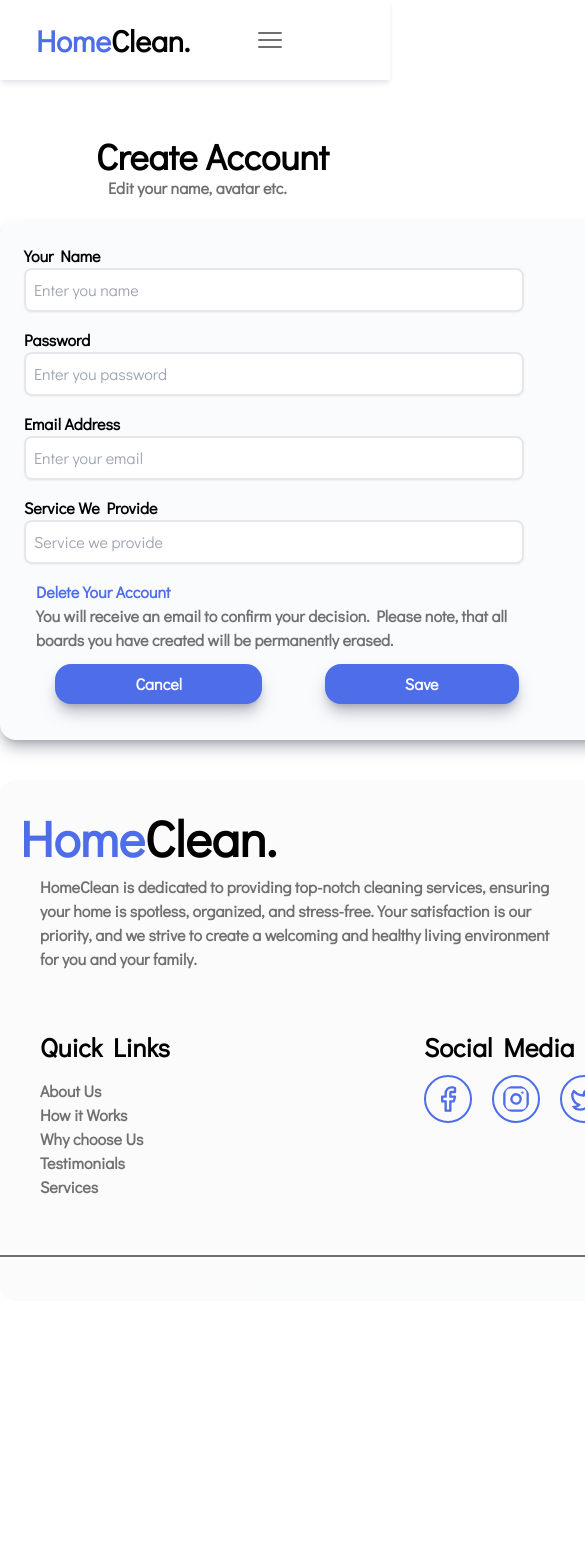
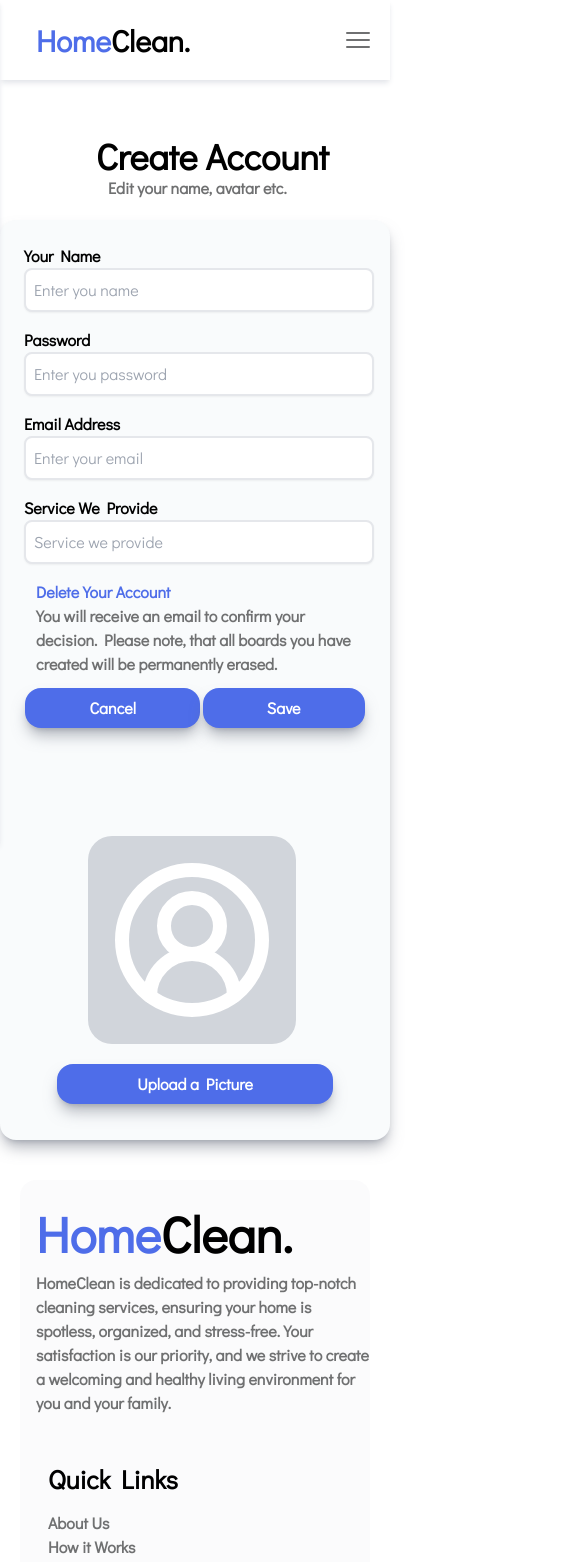
Before and after one commit to chricmako6/Home-Cleaner, a React (Create React App) app: page /profile in a window 390 px wide. Shown: the top 1562 px of the page, 585 px wide, since content can reach past the window. Before the commit the page ends 1301 px from the top, so only its background shows below. Built offline with nearby package versions, Linux system fonts and the light colour scheme.

Commit message:
profile creation changes

```diff
--- a/src/Container/About.jsx
+++ b/src/Container/About.jsx
@@ -54,7 +54,7 @@ const [currentIndex, setCurrentIndex] = useState(0);
 
     return(
        <>
-        <section className="container h-auto mx-auto md:w-[2500px] w-[499px]">
+        <section className="container h-auto mx-auto md:w-[2500px] w-[450px]">
             <div className="items-center justify-center flex md:w-1/2 mx-auto mt-20">
                 <h1 className="items-center leading-[75px] text-center md:text-[80px] text-[60px]">
                     Why Choose <span className="text-Primary">Cleaning Rabbit</span>
--- a/src/Container/Footer.jsx
+++ b/src/Container/Footer.jsx
@@ -3,22 +3,22 @@ export default function Footer(){
 
     return(
         <>
-        <section className="container h-auto mx-auto w-[3000px] bg-gray-300/10 rounded-2xl">
-            <div className="grid md:grid-cols-2">
-                <div className=" p-5 w-[590px]">
+        <section className="container h-auto mx-auto md:w-[3000px] w-[350px] bg-gray-300/10 rounded-2xl  overflow-hidden md:overflow-visible">
+            <div className="grid md:grid-cols-2 md:p-0 p-2">
+                <div className=" md:p-5 md:w-[590px] w-[350px] p-2">
                     <h1  className="text-[50px] md:pl-5">
                         <span className="text-Primary">Home</span>Clean.
                     </h1>
-                    <p className="text-Paragraph pl-5 font-bold text-base text-[18px]">
+                    <p className="text-Paragraph md:pl-5 font-bold text-base text-[15px] md:text-[18px]">
                     HomeClean is dedicated to providing top-notch cleaning services, ensuring your home is spotless, organized, and stress-free. Your satisfaction is our priority, and we strive to create a welcoming and healthy living environment for you and your family.
                     </p>
                 </div>
-                <div className="flex mt-10">
-                    <div className="w-[200px] ">
-                        <h2 className="font-semibold text-[26px] leading-[32px] pl-10">
+                <div className="flex mt-10 md:p-0 pl-5">
+                    <div className="w-[200px]">
+                        <h2 className="font-semibold text-[26px] leading-[32px] md:pl-10">
                             Quick Links
                         </h2>
-                        <ul className="justify-center items-center my-4 pl-10 pr-10">
+                        <ul className="justify-center items-center my-4 md:pl-10 md:pr-10">
                             <li className="text-Paragraph hover:text-Secondary font-bold text-base text-[18px]">
                                 <a href="/">About Us</a>
                             </li>
--- a/src/Container/Functionality.jsx
+++ b/src/Container/Functionality.jsx
@@ -3,11 +3,11 @@ import FunctionalityCard from "../components/FunctionalityCard"
 export default function Functionality(){
     return(
         <>
-        <section className=" h-auto mt-20 w-[450px] md:w-[995px] overflow-hidden md:overflow-visible mx-auto ">
+        <section className=" h-auto mt-20 w-[350px] md:w-[995px] overflow-hidden md:overflow-visible mx-auto ">
             <h1 className="items-center leading-[75px] text-center mb-10 md:text-[80px] text-[60px">
                 How it Works
             </h1>
-            <div className="flex md:grid md:grid-cols-3 p-5 gap-5 md:gap-1 md:p-3 container mx-auto w-[26rem] md:w-[995px] rounded-2xl shadow-md border-1 overflow-hidden md:overflow-visible bg-gray-300/10">
+            <div className="flex md:grid md:grid-cols-3 p-5 gap-5 md:gap-1 md:p-3 mb-5 container mx-auto w-[26rem] md:w-[995px] rounded-2xl shadow-md border-1 overflow-hidden md:overflow-visible bg-gray-300/10">
 
                     <div className="">
                        <FunctionalityCard
--- a/src/Container/Navbar.jsx
+++ b/src/Container/Navbar.jsx
@@ -1,7 +1,14 @@
+import React, { useState } from "react";
 import { Link } from "react-router-dom";
-import { Globe, ChevronDown } from "lucide-react";
+import { Globe, ChevronDown, X } from "lucide-react";
 
 export default function Navbar() {
+    const [isMenuOpen, setIsMenuOpen] = useState(false);
+
+    const toggleMenu = () => {
+        setIsMenuOpen(!isMenuOpen);
+    };
+
     return (
         <>
             <div className="flex w-screen items-center justify-between p-4 bg-white shadow-md shadow-gray-200 fixed z-10 h-[80px]">
@@ -48,14 +55,15 @@ export default function Navbar() {
                         </div>
                     </ul>
 
-                    {/* SVG Icon for small screens */}
-                    <svg
+
+                </nav>
+                <svg
                         xmlns="http://www.w3.org/2000/svg"
                         fill="none"
                         viewBox="0 0 24 24"
                         strokeWidth={1.5}
                         stroke="currentColor"
-                        className="md:hidden block  w-8 h-8 text-Paragraph hover:bg-Primary cursor-pointer"
+                        className="md:hidden block  w-8 h-8 text-Paragraph  cursor-pointer"  onClick={toggleMenu}
                     >
                         <path
                             strokeLinecap="round"
@@ -63,7 +71,34 @@ export default function Navbar() {
                             d="M3.75 6.75h16.5M3.75 12h16.5m-16.5 5.25h16.5"
                         />
                     </svg>
-                </nav>
+            </div>
+
+             {/* Mobile Menu */}
+             <div
+                className={`fixed top-0 left-0 h-full w-64 bg-white shadow-md shadow-gray-200 z-20 transform ${
+                    isMenuOpen ? "translate-x-0" : "-translate-x-full"
+                } transition-transform duration-300`}
+            >
+                <div className="flex justify-between items-center p-4">
+                    <h1 className="text-[30px] text-Primary">Menu</h1>
+                    <button onClick={toggleMenu}>
+                        <X className="w-8 h-8 text-Primary" />
+                    </button>
+                </div>
+                <ul className="flex flex-col gap-4 text-Paragraph font-semibold p-4">
+                    <li className="hover:text-Secondary">
+                        <a href="/">Residential Cleaning</a>
+                    </li>
+                    <li className="hover:text-Secondary">
+                        <a href="/">Commercial Cleaning</a>
+                    </li>
+                    <li className="hover:text-Secondary">
+                        <a href="#Services">Services</a>
+                    </li>
+                    <li className="border-Primary border-2 hover:border-white hover:bg-Secondary hover:text-white rounded-md p-2 px-4 text-Primary">
+                        <Link to="/profile">We're Cleaners!</Link>
+                    </li>
+                </ul>
             </div>
         </>
     );
--- a/src/components/TestimonialCard.jsx
+++ b/src/components/TestimonialCard.jsx
@@ -3,7 +3,7 @@ export default function TestimonialCard({ title, description, image }){
 
     return(
         <>
-        <section className="h-80 w-[560px] rounded-2xl border-1 border-Paragraph shadow-md shadow-gray-500/50 mx-auto mt-10 px-5  p-5">
+        <section className="w-[380px] md:h-80 md:w-[550px] rounded-2xl border-1 border-Paragraph shadow-md shadow-gray-500/50 mx-auto mt-10 px-5  p-5">
             <div className="">
                 <img
                  src={image}
--- a/src/pages/ProfileCreation.jsx
+++ b/src/pages/ProfileCreation.jsx
@@ -19,10 +19,10 @@ export default function ProfileCreation(){
         <img
             src={profileImage}
             alt="Profile"
-            className="w-80 h-80 items-center bg-gray-300 text-white p-5 rounded-3xl object-cover"
+            className="w-72 h-72 items-center bg-gray-300 text-white p-5 rounded-3xl object-cover"
         />
     ) : (
-        <CircleUserRound className="w-52 h-52 items-center bg-gray-300 text-white p-5 ml-7 mb-5 rounded-3xl" />
+        <CircleUserRound className="w-52 h-52 items-center bg-gray-300 text-white p-5 ml-16 md:ml-7 mb-5 rounded-3xl" />
     );
     return(
         <>
@@ -39,27 +39,27 @@ export default function ProfileCreation(){
                     </p>
                 </div>
                 <form className="mb-10 ">
-                    <div className=" container mx-auto grid grid-cols-2 mt-5 bg-slate-200/20 w-[1100px] p-6 rounded-2xl shadow-lg shadow-gray-500/50">
-                        <div className="items-center justify-center">
+                    <div className=" container mx-auto md:grid md:grid-cols-2 mt-5 bg-slate-200/20 md:w-[1100px] p-6 rounded-2xl shadow-lg shadow-gray-500/50">
+                        <div className="items-center justify-center ">
                             <label className="font-bold text-base text-[20px]">Your Name</label>
-                            <input type="text" placeholder="Enter you name" className="border-2 rounded-lg p-2 mb-4 w-[500px] focus:outline-none shadow-sm" />
+                            <input type="text" placeholder="Enter you name" className="border-2 rounded-lg p-2 mb-4 md:w-[500px] w-[350px] focus:outline-none shadow-sm" />
 
                             <label className="font-bold text-base text-[20px]">Password</label>
-                            <input type="password" placeholder="Enter you password" className="border-2 rounded-lg p-2 mb-4 w-[500px] focus:outline-none shadow-sm" />
+                            <input type="password" placeholder="Enter you password" className="border-2 rounded-lg p-2 mb-4 md:w-[500px] w-[350px] focus:outline-none shadow-sm" />
 
                             <label className="font-bold text-base text-[20px]">Email Address</label>
-                            <input type="email" placeholder="Enter your email" className="border-2 rounded-lg p-2 mb-4 w-[500px] focus:outline-none shadow-sm" />
+                            <input type="email" placeholder="Enter your email" className="border-2 rounded-lg p-2 mb-4 md:w-[500px] w-[350px] focus:outline-none shadow-sm" />
 
                             <label className="font-bold text-base text-[20px]">Service We Provide</label>
-                            <input type="text" placeholder="Service we provide" className="border-2 rounded-lg p-2 mb-4 w-[500px] focus:outline-none shadow-sm" />
+                            <input type="text" placeholder="Service we provide" className="border-2 rounded-lg p-2 mb-4 md:w-[500px] w-[350px] focus:outline-none shadow-sm" />
 
                             <h3 className="text-Primary font-bold px-3 text-base text-[18px]">Delete Your Account</h3>
                             <p className="font-bold px-3 text-base text-[18px] text-Paragraph">You will receive an email to confirm your decision. Please note, that all boards you have created will be permanently erased.</p>
 
-                            <div className="flex items-center justify-center">
-                                <button className="bg-Primary hover:bg-Secondary text-white font-bold shadow-lg shadow-gray-500/50 rounded-2xl p-2 items-center justify-center my-3 mx-auto flex px-20">Cancel</button>
+                            <div className="flex items-center justify-center ">
+                                <button className="bg-Primary hover:bg-Secondary text-white font-bold shadow-lg shadow-gray-500/50 rounded-2xl p-2 items-center justify-center my-3 mx-auto flex md:px-20 px-16">Cancel</button>
 
-                                <button className="bg-Primary hover:bg-Secondary text-white font-bold shadow-lg shadow-gray-500/50 rounded-2xl p-2 items-center justify-center my-3 mx-auto flex px-20">Save</button>
+                                <button className="bg-Primary hover:bg-Secondary text-white font-bold shadow-lg shadow-gray-500/50 rounded-2xl p-2 items-center justify-center my-3 mx-auto flex md:px-20 px-16">Save</button>
                             </div>
 
                         </div>
--- a/tailwind.config.js
+++ b/tailwind.config.js
@@ -7,7 +7,7 @@ module.exports = {
     extend: {
       colors:{
         Primary:'hsl(228,78,61)',
-        Secondary:'hsl(217,90,80)',
+        Secondary:'hsl(217,80,60)',
         Paragraph: 'hsl(210,1,44)',
       },
     },
```
Also changed, not shown: src/Container/Testimonial.jsx (+5 -5 lines).
